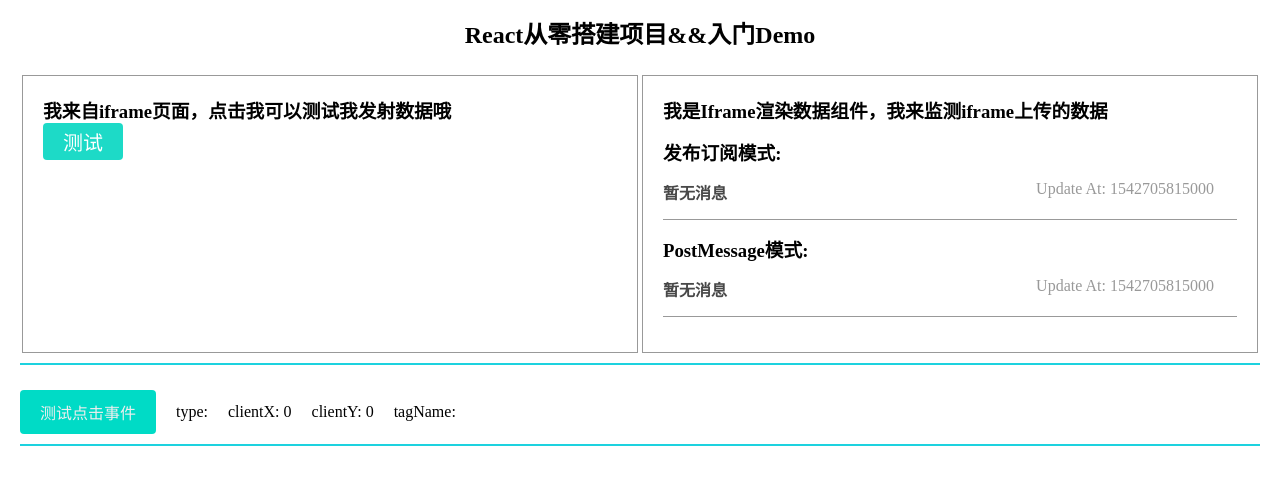
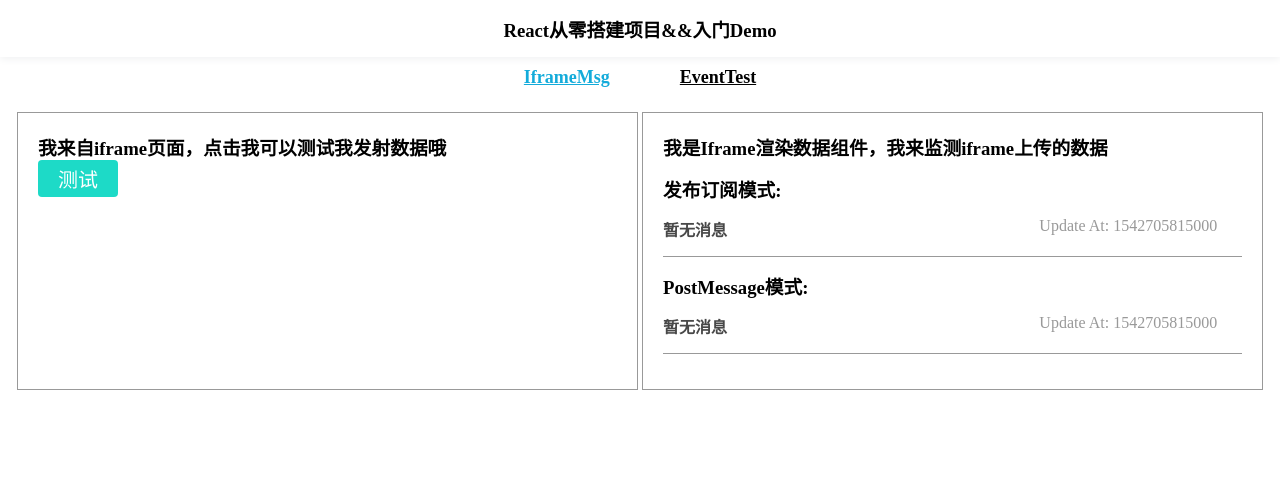
Before and after one commit to BiYuqi/react-seed, a React app: page / in a window 1280 px wide. Shown: the top 484 px of the page. Built offline with nearby package versions, Linux system fonts and the light colour scheme.

Commit message:
:sparkles: Add react-router

```diff
--- a/package.json
+++ b/package.json
@@ -49,6 +49,7 @@
   },
   "dependencies": {
     "react": "^16.6.3",
-    "react-dom": "^16.6.3"
+    "react-dom": "^16.6.3",
+    "react-router-dom": "^4.3.1"
   }
 }
--- /dev/null
+++ b/src/components/App.js
@@ -0,0 +1,30 @@
+import React from 'react'
+import { BrowserRouter as Router, Route, Link, NavLink } from 'react-router-dom'
+
+import IframeMsg from '@/components/IframeMsg'
+import EventTest from '@/components/EventTest'
+// import Home from '@/components/HomeIndex'
+
+import './App.scss'
+
+const BaseLayout = () => {
+  return (
+    <Router>
+      <div className="home-page">
+        <div className="header">
+          <h3 className="home-title">React从零搭建项目&&入门Demo</h3>
+        </div>
+        <ul className="navigator">
+          <li><NavLink exact to="/" activeClassName="router-active">IframeMsg</NavLink></li>
+          <li><NavLink to="/events" activeClassName="router-active">EventTest</NavLink></li>
+        </ul>
+        <div className="router-render-area">
+          <Route exact path="/" component={IframeMsg} />
+          <Route path="/events" component={EventTest}></Route>
+        </div>
+      </div>
+    </Router>
+  )
+}
+
+export default BaseLayout
--- /dev/null
+++ b/src/components/App.scss
@@ -0,0 +1,60 @@
+*{
+  margin: 0;
+  padding: 0;
+  box-sizing: border-box;
+}
+ul{
+  list-style: none;
+}
+.react-row{
+  margin: 15px 0;
+  border-bottom: 2px solid rgb(29, 210, 223);
+  padding: 10px 0;
+}
+.btn{
+  padding: 10px 20px;
+  outline: none;
+  border: none;
+  color: #eee;
+  background-color: #00dbc6;
+  cursor: pointer;
+  border-radius: 4px;
+  font-size: 16px;
+}
+.flex-center{
+  display: flex;
+  align-items: center;
+}
+.home-page{
+  .home-title{
+    text-align: center;
+  }
+  .home-layout{
+    display: flex;
+    justify-content: space-between;
+  }
+  .header{
+    // border-bottom: 1px solid #000;
+    box-shadow: 0 2px 8px #f0f1f2;
+    padding: 15px 0;
+  }
+  .navigator{
+    display: flex;
+    height: 40px;
+    justify-content: center;
+    align-items: center;
+    a{
+      padding: 10px 20px;
+      margin: 0 15px;
+      color: #000;
+      font-size: 18px;
+      font-weight: bold;
+    }
+    .router-active{
+      color: rgb(19, 171, 218);
+    }
+  }
+  .router-render-area{
+    padding: 15px;
+  }
+}
--- /dev/null
+++ b/src/components/IframeMsg/index.js
@@ -0,0 +1,54 @@
+import React from 'react'
+
+import IframeReport from '@/components/IframeReport'
+import IframeRender from '@/components/IframeRender'
+
+import Event from 'utils/pub-sub'
+
+import './index.scss'
+
+export default class HomeIndex extends React.Component {
+  constructor(props) {
+    super(props)
+    this.state = {
+      pubSub: '暂无消息',
+      postMessage: '暂无消息',
+      date: Date.now()
+    }
+  }
+  componentDidMount() {
+    // 测试发布订阅
+    Event.listen('iframe-event', (ee) => {
+      this.setState({
+        pubSub: ee,
+        date: Date.now()
+      })
+    })
+    // 测试postMessage
+    window.addEventListener('message', (event) => {
+      if (event.data.type === 'iframe-post-message') {
+        this.setState({
+          postMessage: event.data.msg,
+          date: Date.now()
+        })
+      }
+    })
+    // 测试获取元素
+    // setTimeout(() => {
+    //   console.log(window.frames['ocx'], 'ocx对象')
+    //   // window.frames['ocx'].window.parent.$event.off('btn-test')
+    //   console.log(window.frames['ocx'].document.querySelector('#test'))
+    // }, 200)
+  }
+  render() {
+    return (
+      <div className="iframe-page">
+        <IframeReport />
+        <IframeRender
+          pubSub={this.state.pubSub}
+          postMessage={this.state.postMessage}
+          date={this.state.date}/>
+      </div>
+    )
+  }
+}
--- /dev/null
+++ b/src/components/IframeMsg/index.scss
@@ -0,0 +1,4 @@
+.iframe-page{
+  display: flex;
+  justify-content: space-between;
+}
--- a/src/index.js
+++ b/src/index.js
@@ -3,62 +3,10 @@
 
 import Event from 'utils/pub-sub'
 
-import IframeReport from '@/components/IframeReport'
-import IframeRender from '@/components/IframeRender'
-import EventTest from '@/components/EventTest'
+import App from '@/components/App.js'
 
 import './index.scss'
 
 window.$event = Event
 
-class HomeIndex extends React.Component {
-  constructor(props) {
-    super(props)
-    this.state = {
-      pubSub: '暂无消息',
-      postMessage: '暂无消息',
-      date: Date.now()
-    }
-  }
-  componentDidMount() {
-    // 测试发布订阅
-    Event.listen('iframe-event', (ee) => {
-      this.setState({
-        pubSub: ee,
-        date: Date.now()
-      })
-    })
-    // 测试postMessage
-    window.addEventListener('message', (event) => {
-      if (event.data.type === 'iframe-post-message') {
-        this.setState({
-          postMessage: event.data.msg,
-          date: Date.now()
-        })
-      }
-    })
-    // 测试获取元素
-    // setTimeout(() => {
-    //   console.log(window.frames['ocx'], 'ocx对象')
-    //   // window.frames['ocx'].window.parent.$event.off('btn-test')
-    //   console.log(window.frames['ocx'].document.querySelector('#test'))
-    // }, 200)
-  }
-  render() {
-    return (
-      <div className="home-page">
-        <h2 className="home-title">React从零搭建项目&&入门Demo</h2>
-        <div className="home-layout react-row">
-          <IframeReport />
-          <IframeRender
-            pubSub={this.state.pubSub}
-            postMessage={this.state.postMessage}
-            date={this.state.date}
-            />
-        </div>
-        <EventTest />
-      </div>
-    )
-  }
-}
-ReactDOM.render(<HomeIndex />, document.getElementById('app'))
+ReactDOM.render(<App />, document.getElementById('app'))
--- a/src/index.scss
+++ b/src/index.scss
@@ -25,14 +25,3 @@
   display: flex;
   align-items: center;
 }
-.home-page{
-  padding: 0 20px;
-  .home-title{
-    text-align: center;
-    margin: 15px 0;
-  }
-  .home-layout{
-    display: flex;
-    justify-content: space-between;
-  }
-}
```
Also changed, not shown: 1 other file (tests, documents, lock files or other folders).
